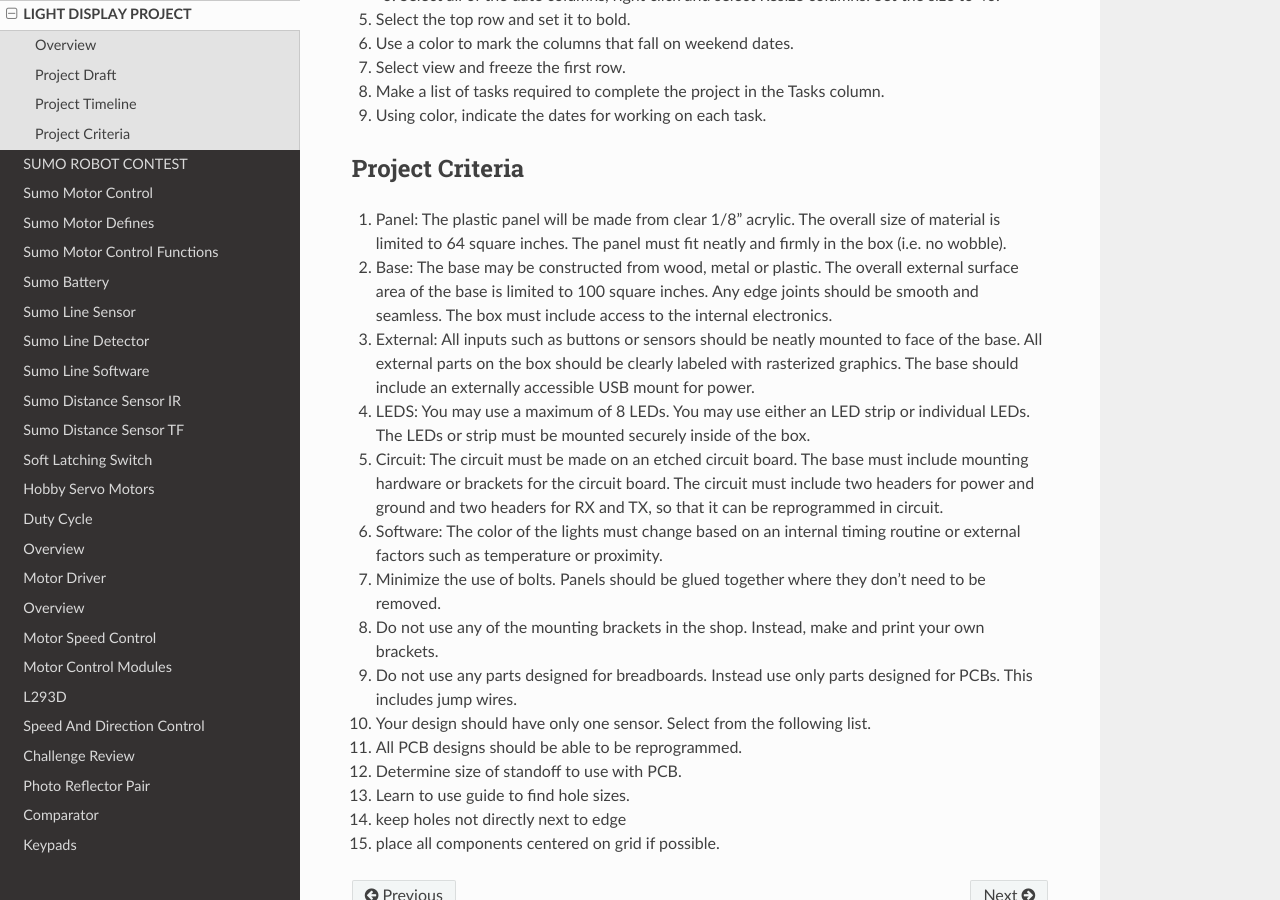
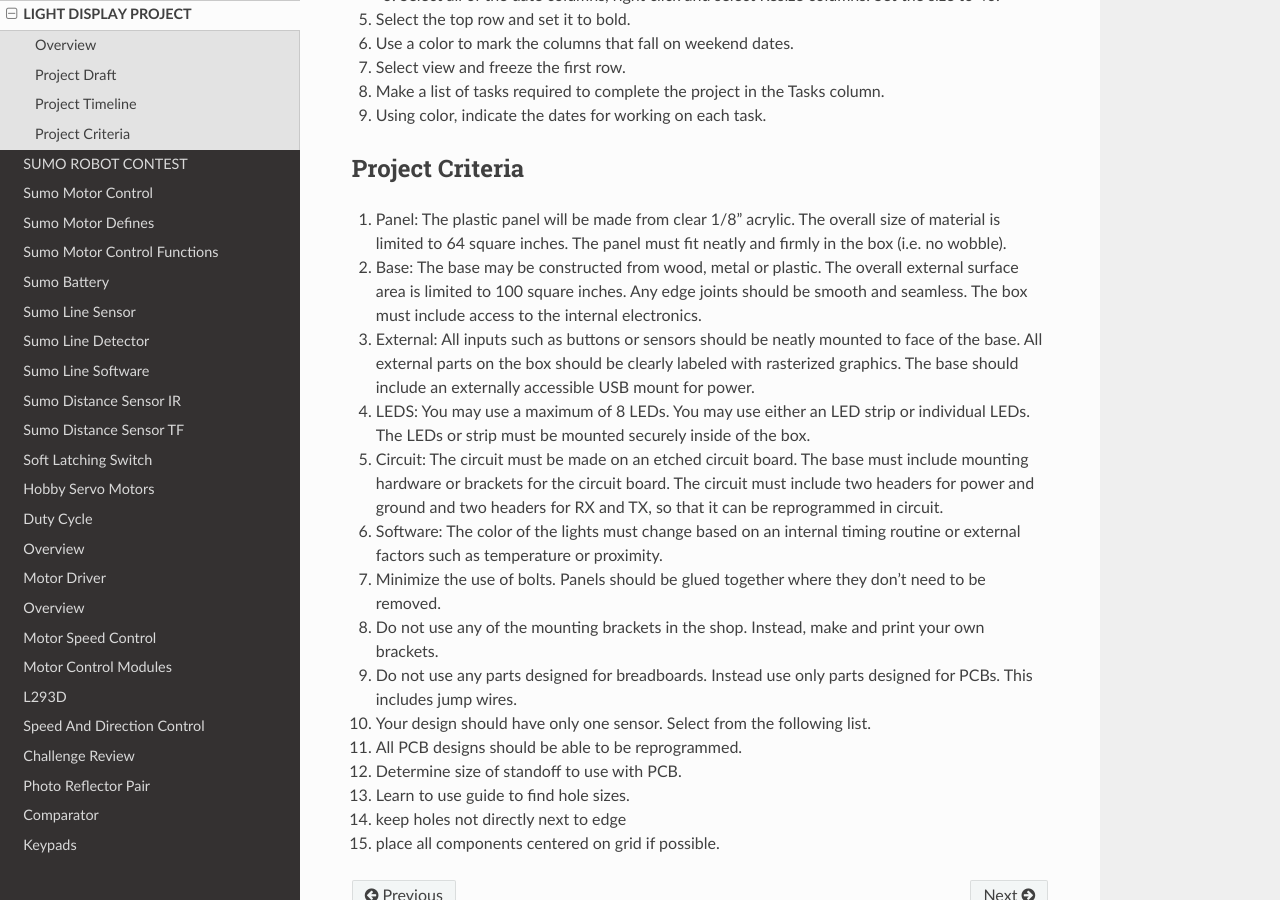
Before and after one commit to maxtkc/mvths-wiki, a Sphinx documentation site: the page built from docs/047a-light-display-project.rst, in a window 1280 px wide and 900 px high, scrolled down 1040 px. Built offline with Sphinx 7.4.7 and the Read the Docs theme 2.0.0, drawn with Linux system fonts in a browser that asks for light colours; pages that are not in the unit, such as notebooks, are missing from menus.

Commit message:
Update 047a-light-display-project.rst

```diff
--- a/docs/047a-light-display-project.rst
+++ b/docs/047a-light-display-project.rst
@@ -38,7 +38,7 @@ Project Criteria
 
 #. Panel: The plastic panel will be made from clear 1/8” acrylic. The overall size of material is limited to 64 square inches. The panel must fit neatly and firmly in the box (i.e. no wobble).
 
-#. Base: The base may be constructed from wood, metal or plastic. The overall external surface area of the base is limited to 100 square inches. Any edge joints should be smooth and seamless. The box must include access to the internal electronics.
+#. Base: The base may be constructed from wood, metal or plastic. The overall external surface area is limited to 100 square inches. Any edge joints should be smooth and seamless. The box must include access to the internal electronics.
 
 #. External: All inputs such as buttons or sensors should be neatly mounted to face of the base. All external parts on the box should be clearly labeled with rasterized graphics. The base should include an externally accessible USB mount for power.
 
```
